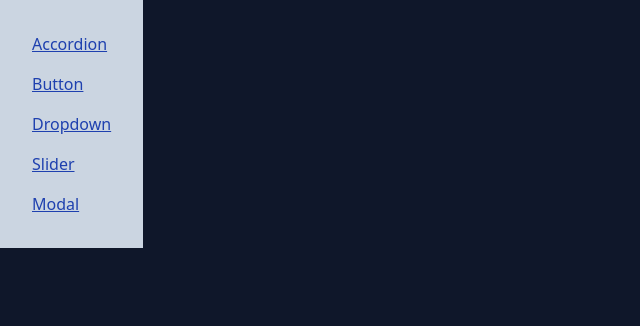
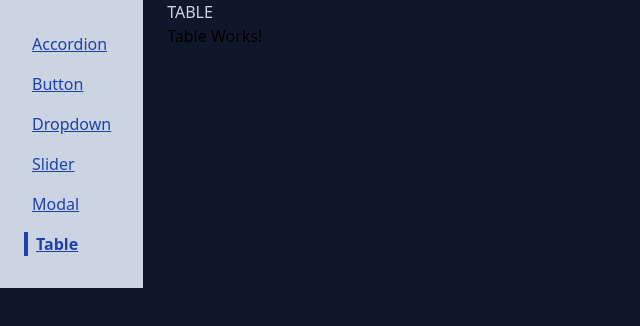
Before and after one commit to SmackSmash/grider-comps, a React (Vite) app: page /table in a window 1280 px wide. Shown: the top 326 px of the page, without its empty margins (0-640 px from the left). Built offline with nearby package versions, Linux system fonts and the light colour scheme.

Commit message:
Added table page plus a little refactoring

```diff
--- a/src/App.jsx
+++ b/src/App.jsx
@@ -4,6 +4,7 @@ import AccordionPage from './pages/AccordionPage/AccordionPage';
 import DropdownPage from './pages/DropdownPage/DropdownPage';
 import SliderPage from './pages/SliderPage/SliderPage';
 import ModalPage from './pages/ModalPage/ModalPage';
+import TablePage from './pages/TablePage/TablePage';
 import SideBar from './components/SideBar/SideBar';
 import Route from './components/Route/Route';
 
@@ -29,6 +30,9 @@ const App = () => {
       <Route path='/modal'>
         <ModalPage />
       </Route>
+      <Route path='/table'>
+        <TablePage />
+      </Route>
     </div>
   );
 };
--- a/src/components/SideBar/SideBar.jsx
+++ b/src/components/SideBar/SideBar.jsx
@@ -1,6 +1,5 @@
 import Link from '../Link/Link';
 
-const SideBar = () => {
 const createLink = (label, path) => ({ label, path });
 
 const links = [
@@ -8,8 +7,11 @@ const SideBar = () => {
   createLink('Button', '/button'),
   createLink('Dropdown', '/dropdown'),
   createLink('Slider', '/slider'),
-    createLink('Modal', '/modal')
+  createLink('Modal', '/modal'),
+  createLink('Table', '/table')
 ];
+
+const SideBar = () => {
   return (
     <div className='sidebar bg-slate-300 p-6 mr-6 flex flex-col'>
       {links.map(({ label, path }) => (
--- /dev/null
+++ b/src/components/Table/Table.jsx
@@ -0,0 +1,5 @@
+const Table = () => {
+  return <div>Table Works!</div>;
+};
+
+export default Table;
--- a/src/pages/AccordionPage/AccordionPage.jsx
+++ b/src/pages/AccordionPage/AccordionPage.jsx
@@ -1,6 +1,5 @@
 import Accordion from '../../components/Accordion/Accordion';
 
-const AccordionPage = () => {
 const accordionData = [
   {
     id: 'uovy7jzXAV',
@@ -28,6 +27,7 @@ const AccordionPage = () => {
   }
 ];
 
+const AccordionPage = () => {
   return (
     <div>
       <h1 className='text-slate-300'>ACCORDION</h1>
--- a/src/pages/DropdownPage/DropdownPage.jsx
+++ b/src/pages/DropdownPage/DropdownPage.jsx
@@ -1,8 +1,5 @@
 import { useState, useCallback } from 'react';
 import Dropdown from '../../components/Dropdown/Dropdown';
-
-const DropdownPage = () => {
-  const [selection, setSelection] = useState(null);
 
 const createOption = (label, value) => ({ label, value });
 
@@ -13,6 +10,9 @@ const DropdownPage = () => {
   createOption('Starfruit', 'starfruit'),
   createOption('Orange', 'orange')
 ];
+
+const DropdownPage = () => {
+  const [selection, setSelection] = useState(null);
 
   // useCallback not necessary but industry standard
   const handleSelect = useCallback(option => {
--- /dev/null
+++ b/src/pages/TablePage/TablePage.jsx
@@ -0,0 +1,12 @@
+import Table from '../../components/Table/Table';
+
+const TablePage = () => {
+  return (
+    <div>
+      <h1 className='text-slate-300'>TABLE</h1>
+      <Table />
+    </div>
+  );
+};
+
+export default TablePage;
```
Lines whose indentation alone changed are shown as unchanged.
